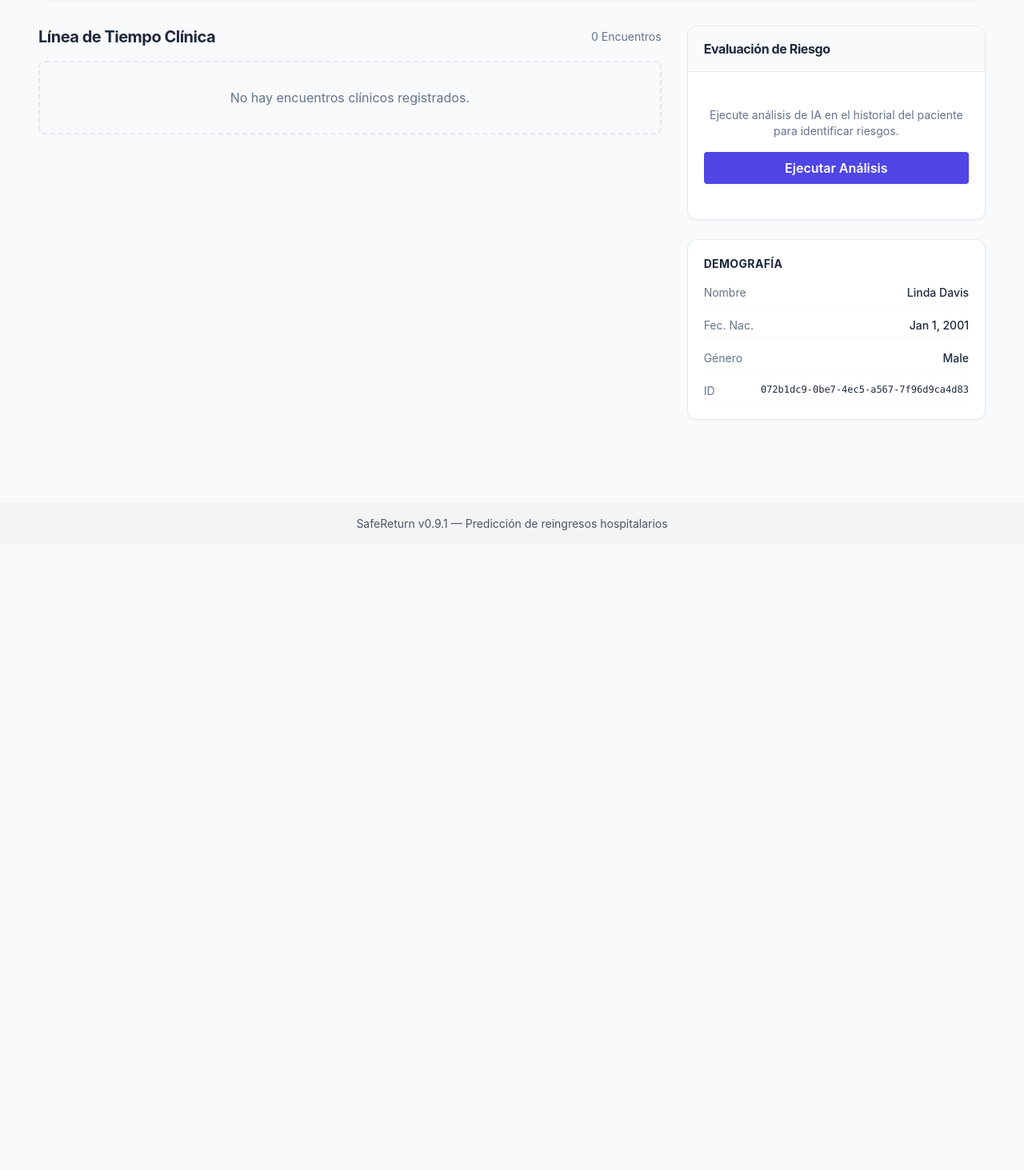
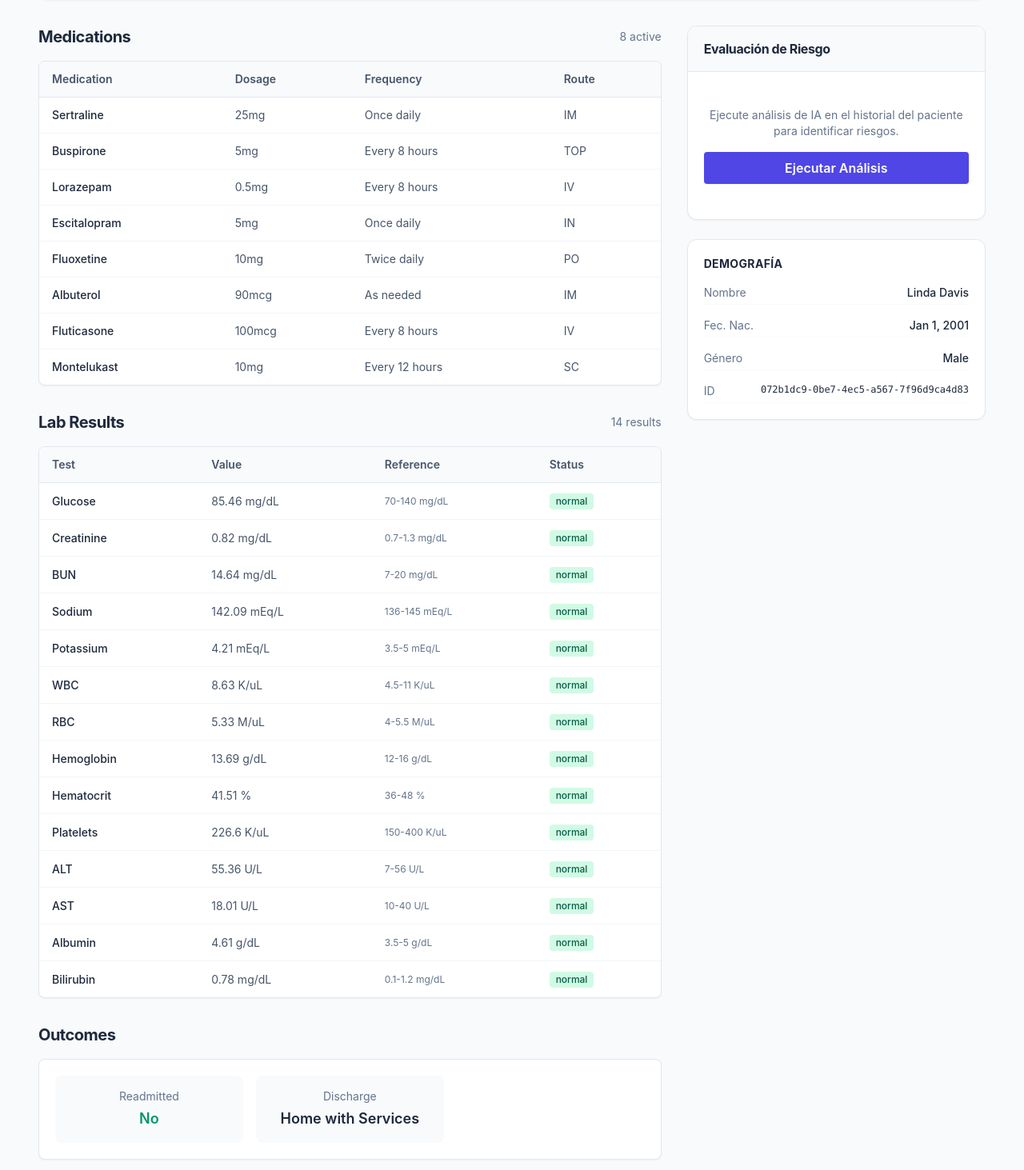
Before and after one commit to JuanCamacho198/SafeReturn, a SvelteKit app in the folder frontend/: page /patients/072b1dc9-0be7-4ec5-a567-7f96d9ca4d83 in a window 1280 px wide. Shown: the part 307-1770 px from the top of the page at 80% size. Before the commit the page ends 988 px from the top, so only its background shows below. Built offline with nearby package versions, Linux system fonts and the light colour scheme.

Commit message:
feat: enhance patient details view with medications, lab results, and outcomes sections

```diff
--- a/frontend/src/routes/patients/[id]/+page.svelte
+++ b/frontend/src/routes/patients/[id]/+page.svelte
@@ -114,8 +114,108 @@
 
       <div class="grid grid-cols-1 lg:grid-cols-3 gap-8">
 
-        <!-- Clinical History -->
+        <!-- Clinical History & Extended Data -->
         <div class="lg:col-span-2 space-y-8">
+
+          <!-- Medications -->
+          {#if patient.medications && patient.medications.length > 0}
+            <section>
+              <div class="flex items-center justify-between mb-4">
+                <h2 class="text-xl font-bold text-slate-800">Medications</h2>
+                <span class="text-sm text-slate-500">{patient.medications.length} active</span>
+              </div>
+              <div class="bg-white rounded-lg border border-slate-200 shadow-sm overflow-hidden">
+                <table class="w-full text-sm">
+                  <thead class="bg-slate-50 border-b border-slate-200">
+                    <tr>
+                      <th class="text-left px-4 py-3 font-semibold text-slate-600">Medication</th>
+                      <th class="text-left px-4 py-3 font-semibold text-slate-600">Dosage</th>
+                      <th class="text-left px-4 py-3 font-semibold text-slate-600">Frequency</th>
+                      <th class="text-left px-4 py-3 font-semibold text-slate-600">Route</th>
+                    </tr>
+                  </thead>
+                  <tbody class="divide-y divide-slate-100">
+                    {#each patient.medications as med}
+                      <tr class="hover:bg-slate-50">
+                        <td class="px-4 py-3 font-medium text-slate-800">{med.name}</td>
+                        <td class="px-4 py-3 text-slate-600">{med.dosage}</td>
+                        <td class="px-4 py-3 text-slate-600">{med.frequency}</td>
+                        <td class="px-4 py-3 text-slate-600">{med.route}</td>
+                      </tr>
+                    {/each}
+                  </tbody>
+                </table>
+              </div>
+            </section>
+          {/if}
+
+          <!-- Lab Results -->
+          {#if patient.lab_results && patient.lab_results.length > 0}
+            <section>
+              <div class="flex items-center justify-between mb-4">
+                <h2 class="text-xl font-bold text-slate-800">Lab Results</h2>
+                <span class="text-sm text-slate-500">{patient.lab_results.length} results</span>
+              </div>
+              <div class="bg-white rounded-lg border border-slate-200 shadow-sm overflow-hidden">
+                <table class="w-full text-sm">
+                  <thead class="bg-slate-50 border-b border-slate-200">
+                    <tr>
+                      <th class="text-left px-4 py-3 font-semibold text-slate-600">Test</th>
+                      <th class="text-left px-4 py-3 font-semibold text-slate-600">Value</th>
+                      <th class="text-left px-4 py-3 font-semibold text-slate-600">Reference</th>
+                      <th class="text-left px-4 py-3 font-semibold text-slate-600">Status</th>
+                    </tr>
+                  </thead>
+                  <tbody class="divide-y divide-slate-100">
+                    {#each patient.lab_results as lab}
+                      <tr class="hover:bg-slate-50">
+                        <td class="px-4 py-3 font-medium text-slate-800">{lab.name}</td>
+                        <td class="px-4 py-3 text-slate-600">{lab.value} {lab.unit}</td>
+                        <td class="px-4 py-3 text-slate-500 text-xs">{lab.reference_range[0]}-{lab.reference_range[1]} {lab.unit}</td>
+                        <td class="px-4 py-3">
+                          <span class="inline-flex items-center px-2 py-0.5 rounded text-xs font-medium
+                            {lab.flag === 'high' ? 'bg-red-100 text-red-800' : lab.flag === 'low' ? 'bg-amber-100 text-amber-800' : 'bg-emerald-100 text-emerald-800'}">
+                            {lab.flag}
+                          </span>
+                        </td>
+                      </tr>
+                    {/each}
+                  </tbody>
+                </table>
+              </div>
+            </section>
+          {/if}
+
+          <!-- Outcomes -->
+          {#if patient.outcomes}
+            <section>
+              <div class="flex items-center justify-between mb-4">
+                <h2 class="text-xl font-bold text-slate-800">Outcomes</h2>
+              </div>
+              <div class="bg-white rounded-lg border border-slate-200 shadow-sm p-5">
+                <div class="grid grid-cols-1 md:grid-cols-3 gap-4">
+                  <div class="text-center p-4 bg-slate-50 rounded-lg">
+                    <div class="text-sm text-slate-500 mb-1">Readmitted</div>
+                    <div class="text-lg font-semibold {patient.outcomes.readmitted ? 'text-amber-600' : 'text-emerald-600'}">
+                      {patient.outcomes.readmitted ? 'Yes' : 'No'}
+                    </div>
+                  </div>
+                  {#if patient.outcomes.days_to_readmission !== null}
+                    <div class="text-center p-4 bg-slate-50 rounded-lg">
+                      <div class="text-sm text-slate-500 mb-1">Days to Readmission</div>
+                      <div class="text-lg font-semibold text-slate-800">{patient.outcomes.days_to_readmission}</div>
+                    </div>
+                  {/if}
+                  <div class="text-center p-4 bg-slate-50 rounded-lg">
+                    <div class="text-sm text-slate-500 mb-1">Discharge</div>
+                    <div class="text-lg font-semibold text-slate-800">{patient.outcomes.discharge_disposition || 'N/A'}</div>
+                  </div>
+                </div>
+              </div>
+            </section>
+          {/if}
+
+          <!-- Clinical History -->
           <section>
             <div class="flex items-center justify-between mb-4">
               <h2 class="text-xl font-bold text-slate-800">{$t('patient.history.title')}</h2>
```
